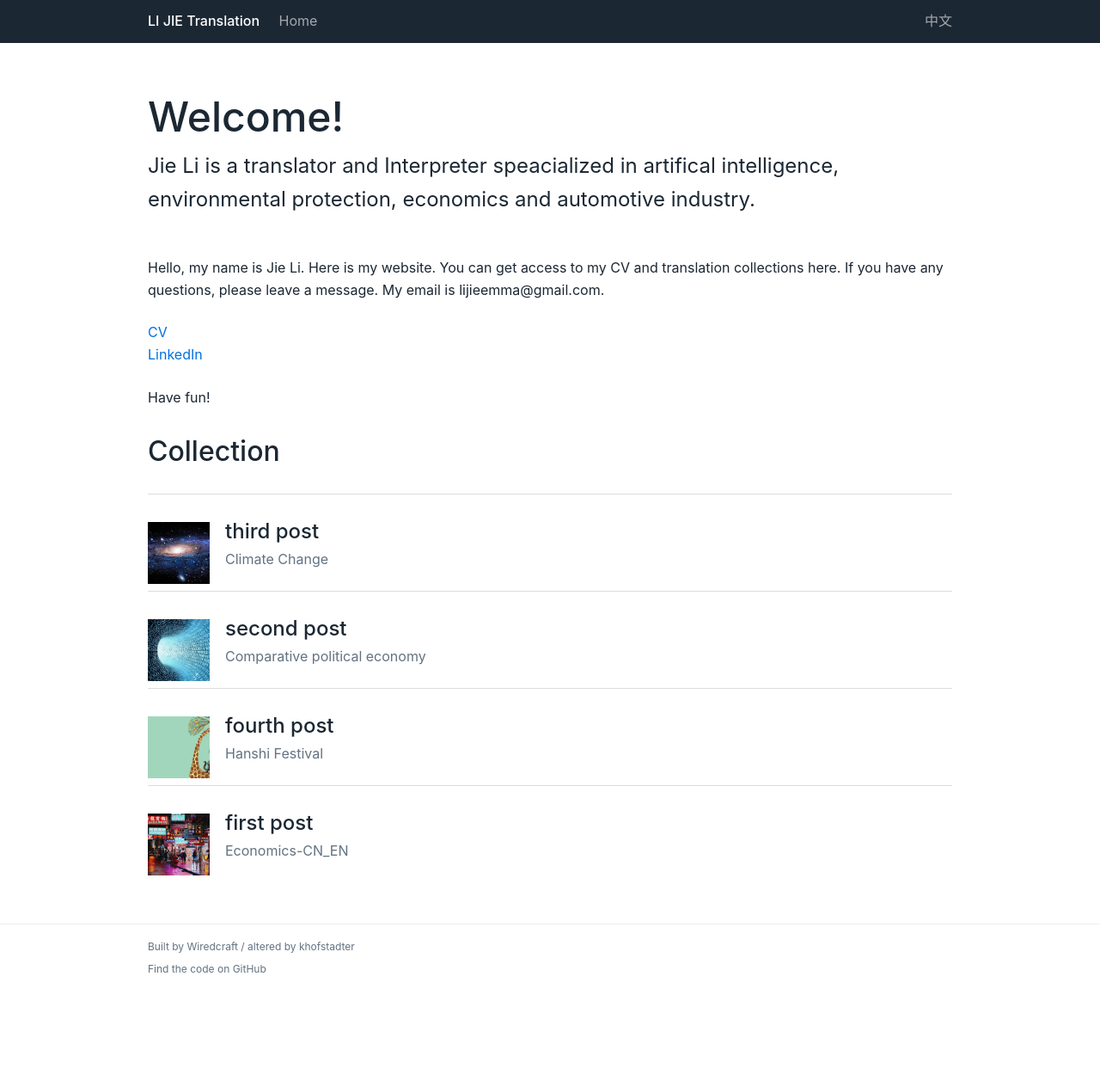
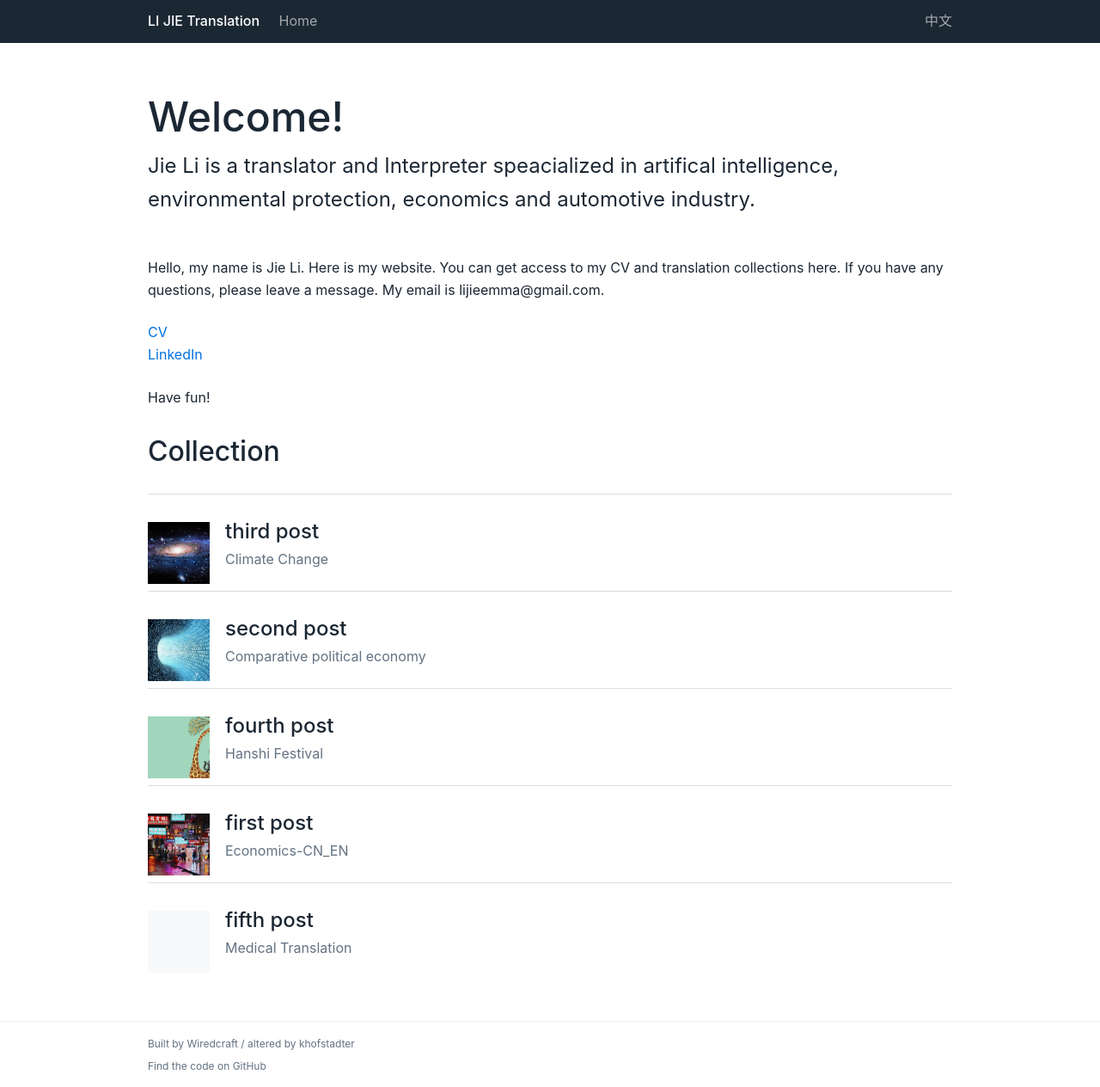
Before and after one commit to lijieemma/Jie-LI, a Jekyll site: the page built from index.md, in a window 1280 px wide. Shown: the whole page at 86% size. Built offline with Jekyll 4.4.1, drawn with Linux system fonts in a browser that asks for light colours; before the commit the page ends 1151 px from its top, so only the background shows below that.

Commit message:
Update and rename first-post.md to 2019-05-29-fifth-post.md

```diff
--- a/_posts/first-post.md
+++ b/_posts/2019-05-29-fifth-post.md
@@ -1,8 +1,7 @@
 ---
-title:  First post
-description: 'This is the first post of the "posts" collection.'
+title:  fifth post
+description: 'This is the fifth post of the "posts" collection.'
 lang: en
-
 ---
 
 Medical Translation
```
